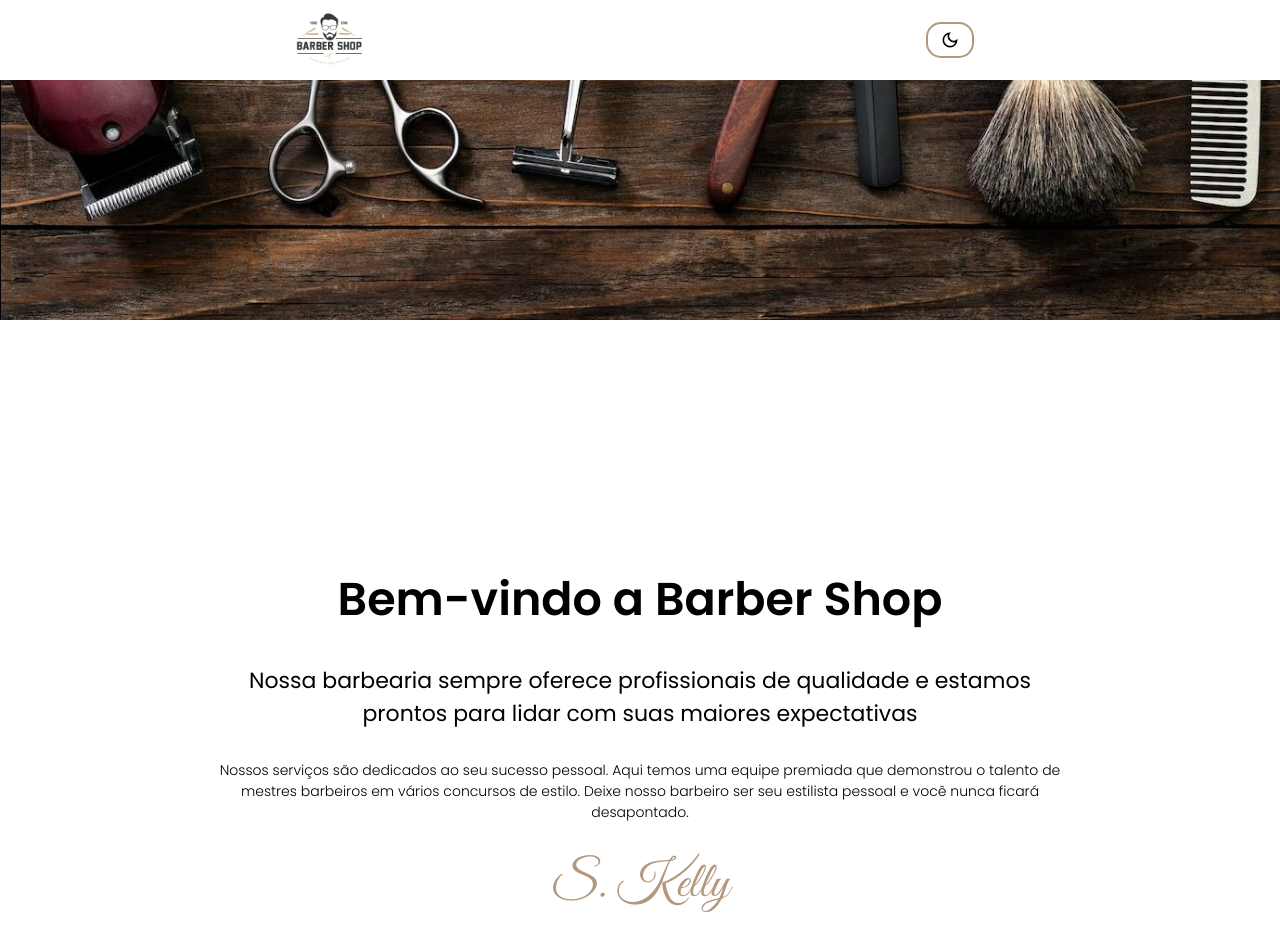
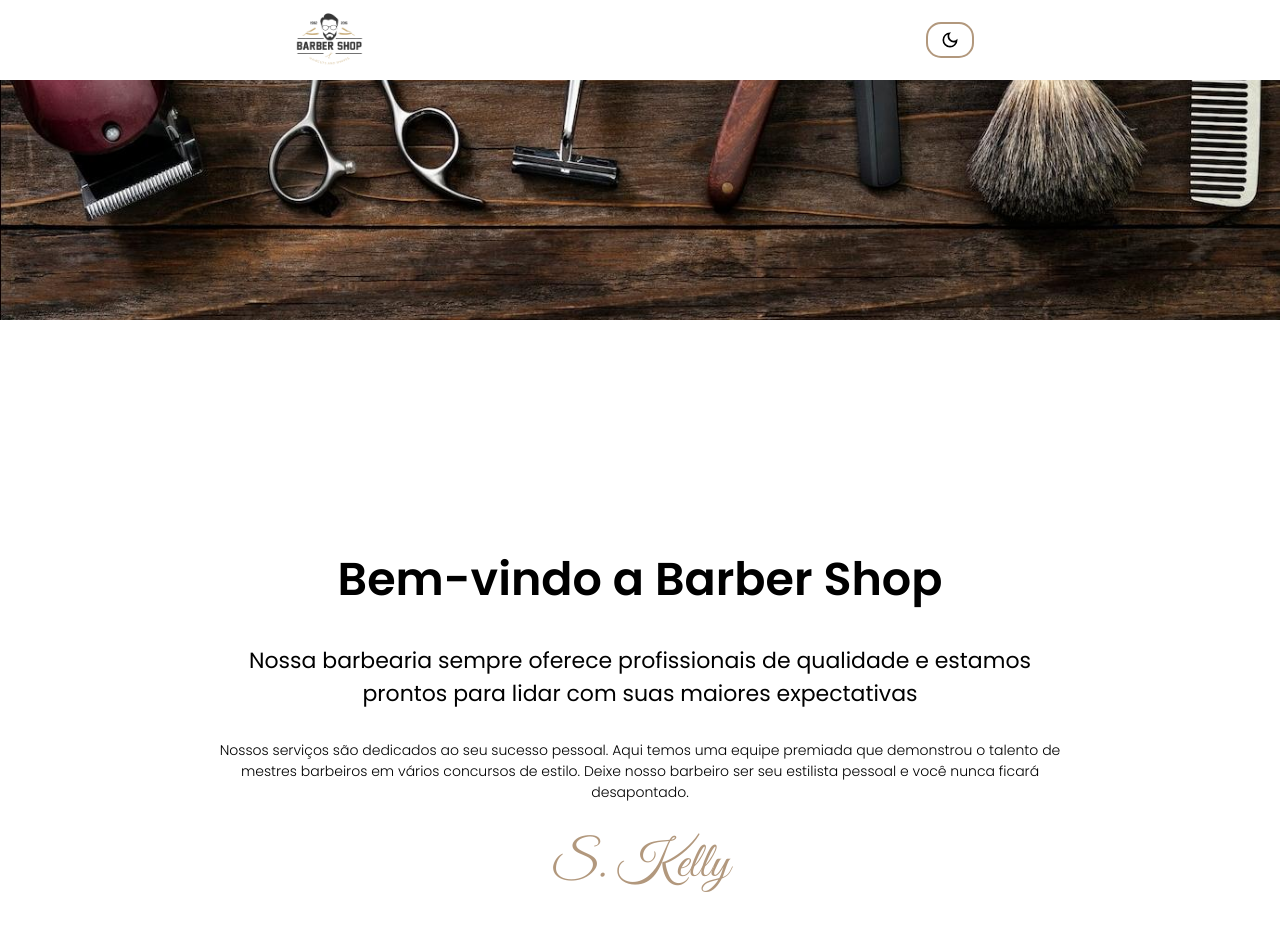
Before and after one commit to limagustavo2200/Project_barberShop, a Next.js app in the folder my-app/: page / in a window 1280 px wide. Shown: the top 950 px of the page. Built offline with nearby package versions, Linux system fonts and the light colour scheme.

Commit message:
corrigindo margin e padding da section

```diff
--- a/my-app/src/app/page.module.css
+++ b/my-app/src/app/page.module.css
@@ -21,14 +21,13 @@
     display: flex;
     justify-content: center;
     align-items: center;
-    margin-top: 20px;
     height: 100vh;
 }
 
 
 
 .container_conteudo {
-    padding: 20px;
+    padding: 0 20px;
     gap: 30px;
     height: 60vh;
     max-width: 900px;
```
